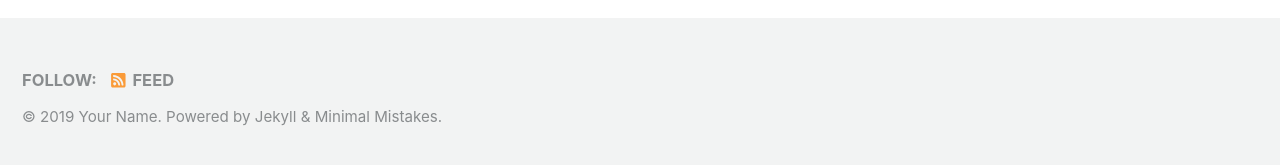
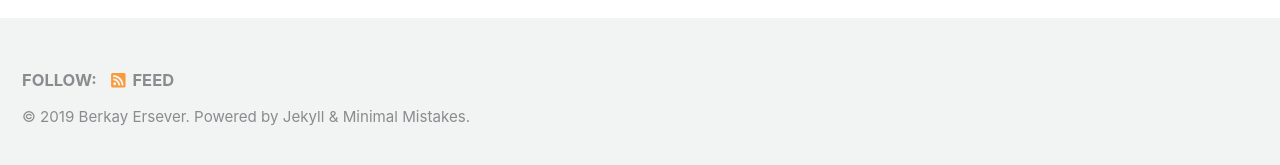
Before and after one commit to berkayersever/injured-pilot, a Jekyll site: the page built from index.html, in a window 1280 px wide and 900 px high, scrolled down 222 px. Shown: the part 727-892 px from the top of the window. Built offline with Jekyll 4.4.1, drawn with Linux system fonts in a browser that asks for light colours; cached includes are drawn as plain includes; the list of posts is cut into pages by our own code; some of the changed text lies outside the part shown.

Commit message:
Update _config.yml

```diff
--- a/_config.yml
+++ b/_config.yml
@@ -16,10 +16,10 @@ minimal_mistakes_skin    : "default" # "air", "aqua", "contrast", "dark", "dirt"
 
 # Site Settings
 locale                   : "en-US"
-title                    : "Site Title"
+title                    : "The Injured Pilot"
 title_separator          : "-"
-name                     : "Your Name"
-description              : "An amazing website."
+name                     : "Berkay Ersever"
+description              : "The Injured Pilot Unity WebGL"
 url                      : # the base hostname & protocol for your site e.g. "https://mmistakes.github.io"
 baseurl                  : /injured-pilot # the subpath of your site, e.g. "/blog"
 repository               : # GitHub username/repo-name e.g. "mmistakes/minimal-mistakes"
```
